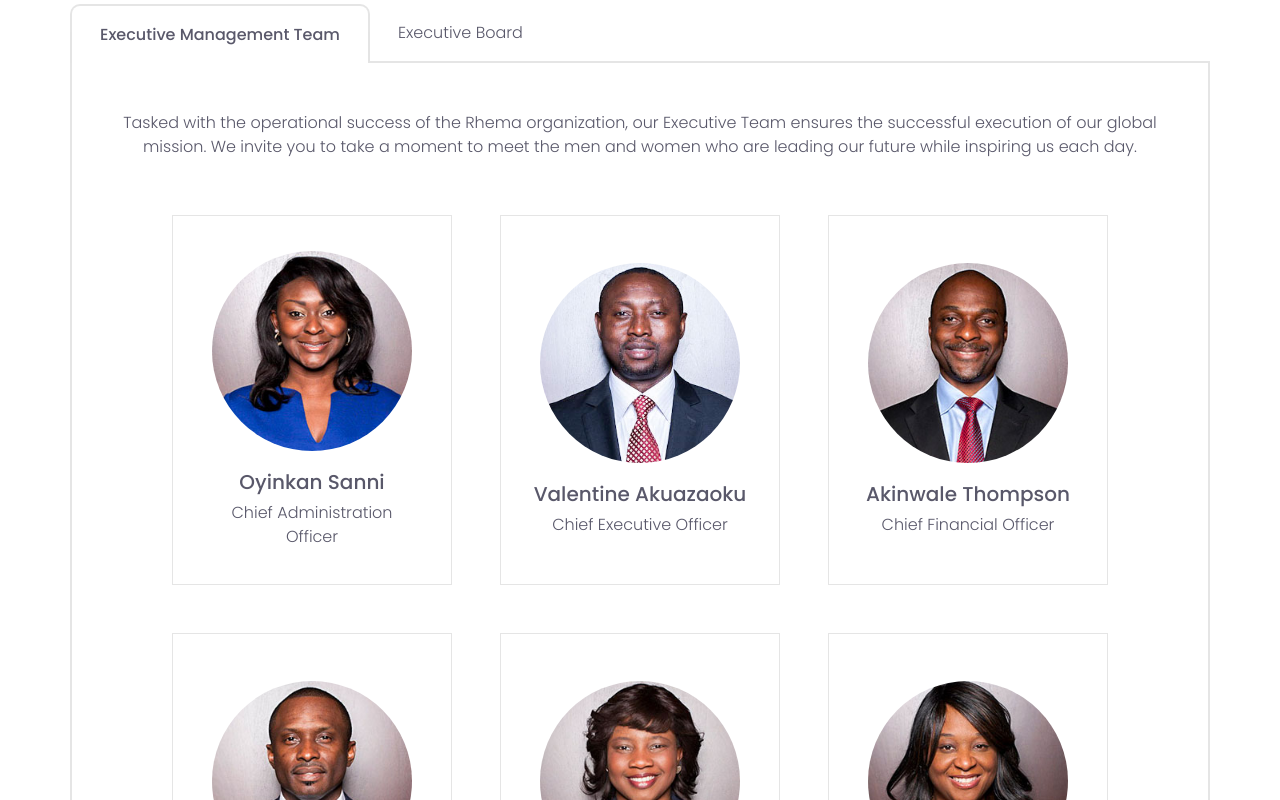
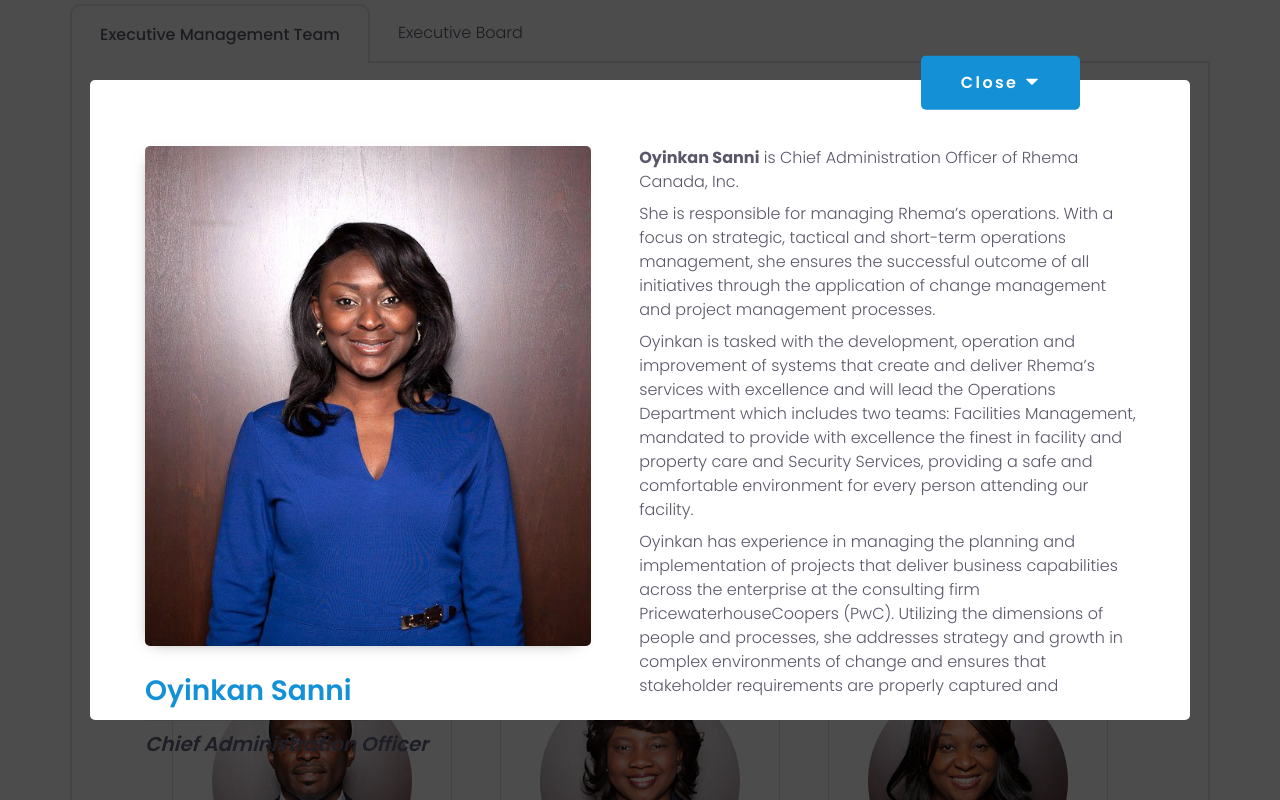
Before and after one commit to roxtran/rhemacanada-nextjs, a Next.js app: page / in a window 1280 px wide. Both pictures are taken after a click on the link 312 px from the left and 2655 px from the top of the page. Shown: the part 2255-3055 px from the top of the page. Built offline with nearby package versions, Linux system fonts and the light colour scheme.

Commit message:
added LeaderModal

```diff
--- a/components/Hero.js
+++ b/components/Hero.js
@@ -129,8 +129,8 @@ const StyledHero = styled(motion.section)`
     left: 0;
     background: linear-gradient(
       rgba(0, 0, 0, 0.5),
-      rgba(0, 0, 0, 0),
-      rgba(0, 0, 0, 0)
+      rgba(0, 0, 0, 0.1),
+      rgba(0, 0, 0, 0.1)
     );
     width: 100%;
     height: 100%;
--- a/components/LeaderModal.js
+++ b/components/LeaderModal.js
@@ -0,0 +1,149 @@
+import React from 'react'
+import styled from 'styled-components'
+import Image from 'next/image'
+import { VscTriangleDown } from 'react-icons/vsc'
+import { motion, AnimatePresence } from 'framer-motion'
+
+const slideDown = {
+  hidden: { y: -100, opacity: 0 },
+  show: {
+    y: [0, -50, 0],
+    opacity: 1,
+    transition: { duration: 0.25, ease: 'easeIn' },
+  },
+  exit: { opacity: 0, y: 100, transition: { duration: 0.25, ease: 'easeIn' } },
+}
+
+export default function LeaderModal({ openModal, setOpenModal, leader }) {
+  return (
+    <AnimatePresence exitBeforeEnter>
+      {openModal && (
+        <StyledModal
+          initial={{ opacity: 0 }}
+          animate={{ opacity: 1 }}
+          transition={{ duration: 0.2 }}
+          exit={{ opacity: 0 }}
+        >
+          <motion.div
+            className='modal-dialog'
+            variants={slideDown}
+            initial='hidden'
+            animate='show'
+            exit='exit'
+          >
+            <a className='btn-close' onClick={() => setOpenModal(false)}>
+              Close
+              <VscTriangleDown className='btn-icon' />
+            </a>
+            <div className='modal-content'>
+              <div className='modal-left'>
+                <figure className='img-wrapper'>
+                  <Image
+                    src={leader.largeImg}
+                    layout='fill'
+                    objectFit='cover'
+                    placeholder='blur'
+                  />
+                </figure>
+                <h2 className='name'>{leader.name}</h2>
+                <div className='line'></div>
+                <h3 className='title'>{leader.title}</h3>
+              </div>
+              <div
+                className='modal-right'
+                dangerouslySetInnerHTML={{ __html: leader.bio }}
+              ></div>
+            </div>
+          </motion.div>
+        </StyledModal>
+      )}
+    </AnimatePresence>
+  )
+}
+
+const StyledModal = styled(motion.div)`
+  background: rgb(0 0 0 / 0.7);
+  position: fixed;
+  top: 0;
+  left: 0;
+  width: 100vw;
+  height: 100vh;
+  z-index: 99;
+  display: flex;
+  justify-content: center;
+  align-items: center;
+  .modal-dialog {
+    background: #fff;
+    position: relative;
+    width: 1100px;
+    max-width: 90vw;
+    height: 80vh;
+    border-radius: 5px;
+  }
+  .btn-close {
+    background-color: var(--blue);
+    padding: 0.9rem 2.5rem;
+    position: absolute;
+    top: 0;
+    right: 10%;
+    transform: translateY(-45%);
+    color: #fff;
+    font-weight: 600;
+    letter-spacing: 0.15rem;
+    border-radius: 5px;
+    &:hover {
+      opacity: 0.9;
+    }
+    .btn-icon {
+      position: relative;
+      top: 2px;
+      margin-left: 0.35rem;
+    }
+  }
+  .modal-content {
+    display: flex;
+    text-align: left;
+    width: 100%;
+    height: 100%;
+    justify-content: flex-start;
+    align-items: flex-start;
+    padding: 6% 0 2% 5%;
+  }
+  .modal-left {
+    display: flex;
+    flex-direction: column;
+    flex: 40%;
+    margin-right: 3rem;
+    .line {
+      background: var(--grey-line);
+      height: 1px;
+      width: 50%;
+      margin: 0.5rem 0;
+    }
+    h2 {
+      color: var(--blue);
+    }
+    h3 {
+      font-style: italic;
+    }
+  }
+  .img-wrapper {
+    position: relative;
+    border-radius: 5px;
+    overflow: hidden;
+    width: 100%;
+    height: 500px;
+    margin-bottom: 1.5rem;
+    box-shadow: -4px 5px 15px -10px rgb(0 0 0 / 0.5);
+  }
+  .modal-right {
+    flex: 50%;
+    height: 100%;
+    padding-right: 5%;
+    overflow: hidden;
+    overflow-y: auto;
+    p {
+      margin-bottom: 0.5rem;
+    }
+  }
+`
--- a/components/Leadership.js
+++ b/components/Leadership.js
@@ -1,4 +1,4 @@
-import React from 'react'
+import React, { useState } from 'react'
 import { Container, ImgWrapper } from '../styles/GlobalStyle'
 import Image from 'next/image'
 import styled from 'styled-components'
@@ -11,9 +11,13 @@ import { useScroll } from '../utils/useScroll'
 import { motion } from 'framer-motion'
 import { slideUp } from './Hero'
 import { staggering } from './Services'
+import LeaderModal from './LeaderModal'
 
 export default function Leadership() {
   const [element, controls] = useScroll()
+
+  const [openModal, setOpenModal] = useState(false)
+  const [selectedLeader, setSelectedLeader] = useState(null)
 
   return (
     <StyledLeadership
@@ -23,6 +27,11 @@ export default function Leadership() {
       animate={controls}
       ref={element}
     >
+      <LeaderModal
+        leader={selectedLeader}
+        openModal={openModal}
+        setOpenModal={setOpenModal}
+      />
       <div className='wrapper'>
         <motion.h1 variants={slideUp}>Leadership</motion.h1>
         <Tabs>
@@ -41,8 +50,15 @@ export default function Leadership() {
               ref={element}
             >
               {emt.map((leader) => (
-                <a key={leader.name}>
-                  <motion.div className='leader' variants={slideUp}>
+                <motion.a
+                  key={leader.name}
+                  className='leader'
+                  variants={slideUp}
+                  onClick={() => {
+                    setOpenModal(true)
+                    setSelectedLeader(leader)
+                  }}
+                >
                   <ImgWrapper>
                     <Image
                       src={leader.smallImg}
@@ -56,8 +72,7 @@ export default function Leadership() {
                     <p className='name'>{leader.name}</p>
                     <p className='title'>{leader.title}</p>
                   </div>
-                  </motion.div>
-                </a>
+                </motion.a>
               ))}
             </div>
           </motion.div>
@@ -76,8 +91,15 @@ export default function Leadership() {
               ref={element}
             >
               {eb.map((leader) => (
-                <a key={leader.name}>
-                  <motion.div className='leader' variants={slideUp}>
+                <motion.a
+                  key={leader.name}
+                  className='leader'
+                  variants={slideUp}
+                  onClick={() => {
+                    setOpenModal(true)
+                    setSelectedLeader(leader)
+                  }}
+                >
                   <ImgWrapper>
                     <Image
                       src={leader.smallImg}
@@ -91,8 +113,7 @@ export default function Leadership() {
                     <p className='name'>{leader.name}</p>
                     <p className='title'>{leader.title}</p>
                   </div>
-                  </motion.div>
-                </a>
+                </motion.a>
               ))}
             </div>
           </div>
--- a/data/leaders.js
+++ b/data/leaders.js
@@ -18,7 +18,7 @@ export const executiveManagementTeam = [
     title: 'Chief Financial Officer',
     smallImg: '/img/leaders/Akinwale-Thompson-sm.jpg',
     largeImg: '/img/leaders/Akinwale-Thompson-lg.jpg',
-    bio: '<p><strong>Akinwale Thompson</strong>&nbsp;is the Chief Financial Officer of Rhema Canada, Inc.</p><p>He is also an associate pastor at Rhema Christian Ministries (RCM), one of the divisions of Rhema Canada. Prior to joining Rhema Canada in a full-time capacity, he worked in the Financial Services industry in Canada for 15 years with institutions such as TD Canada Trust and Bank of Montreal.</p><p>Akinwale also volunteers as an Ambassador of Canadian Institute of Financial Planning (CIFP) where he educates students in colleges and universities about the Financial Planning profession. He has a strong passion for financial literacy and believes that all of God’s children have equal access to the Father and can tap into a wealth of gifts and resources by following the leading of the Holy Spirit. As a result of this passion, he has been a volunteer teacher of the Wealth management classes at Rhema Christian Ministries since 2010.</p><p>Akinwale Thompson can also be found in the entertainment industry, where he sometimes MCs at events and functions, and in the film industry where he executive produces alongside his wife and high school sweetheart who is an independent film maker.</p><p>In his leisure, Akinwale Thompson enjoys travelling with his wife and 2 beautiful daughters as well as spending quality time with close family friends.<br><br></p><p>They currently reside in the Town of Ajax in Ontario, Canada.</p>',
+    bio: '<p><strong>Akinwale Thompson</strong>&nbsp;is the Chief Financial Officer of Rhema Canada, Inc.</p><p>He is also an associate pastor at Rhema Christian Ministries (RCM), one of the divisions of Rhema Canada. Prior to joining Rhema Canada in a full-time capacity, he worked in the Financial Services industry in Canada for 15 years with institutions such as TD Canada Trust and Bank of Montreal.</p><p>Akinwale also volunteers as an Ambassador of Canadian Institute of Financial Planning (CIFP) where he educates students in colleges and universities about the Financial Planning profession. He has a strong passion for financial literacy and believes that all of God’s children have equal access to the Father and can tap into a wealth of gifts and resources by following the leading of the Holy Spirit. As a result of this passion, he has been a volunteer teacher of the Wealth management classes at Rhema Christian Ministries since 2010.</p><p>Akinwale Thompson can also be found in the entertainment industry, where he sometimes MCs at events and functions, and in the film industry where he executive produces alongside his wife and high school sweetheart who is an independent film maker.</p><p>In his leisure, Akinwale Thompson enjoys travelling with his wife and 2 beautiful daughters as well as spending quality time with close family friends.</p><p>They currently reside in the Town of Ajax in Ontario, Canada.</p>',
   },
   {
     name: 'Dion Cockett',
```
Lines whose indentation alone changed are shown as unchanged.
